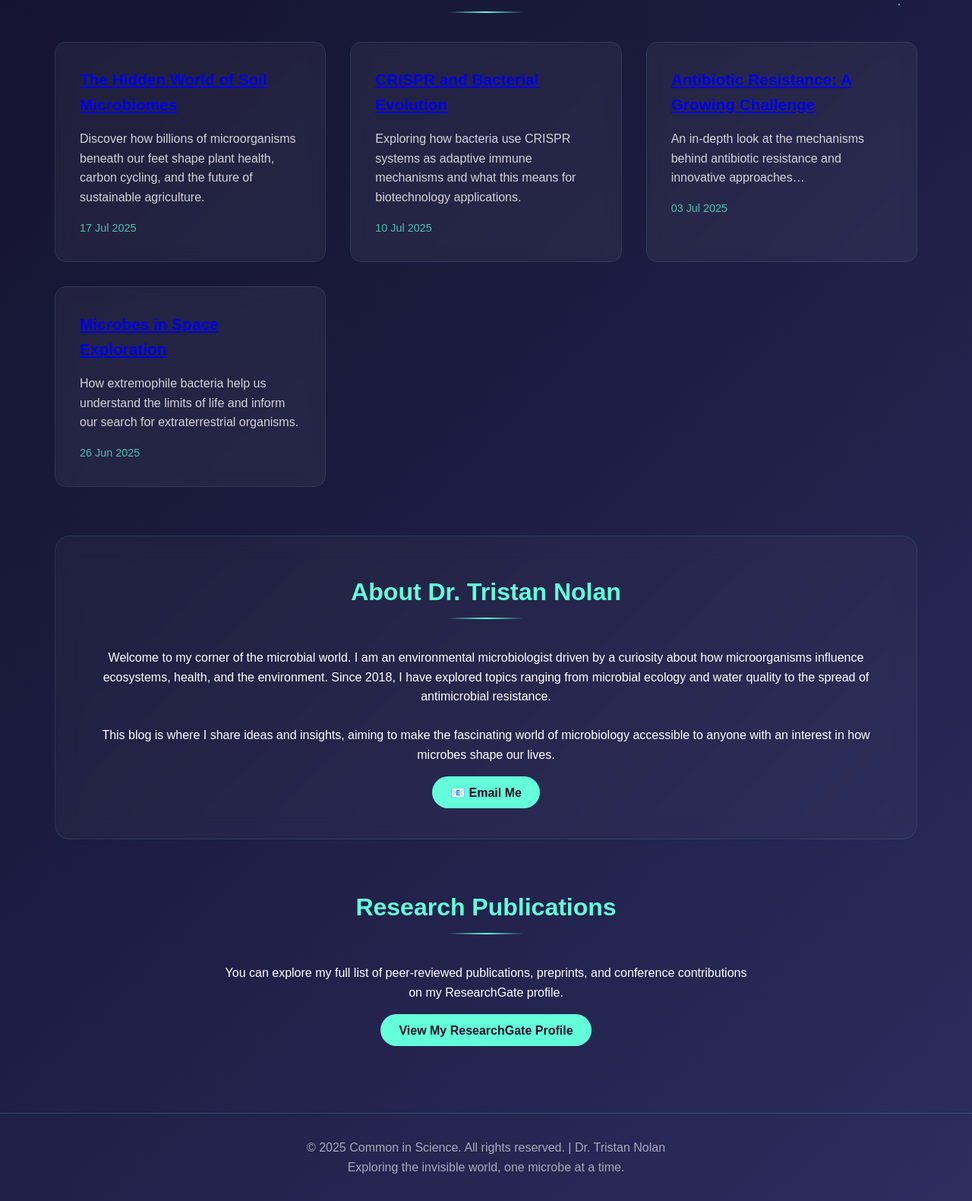
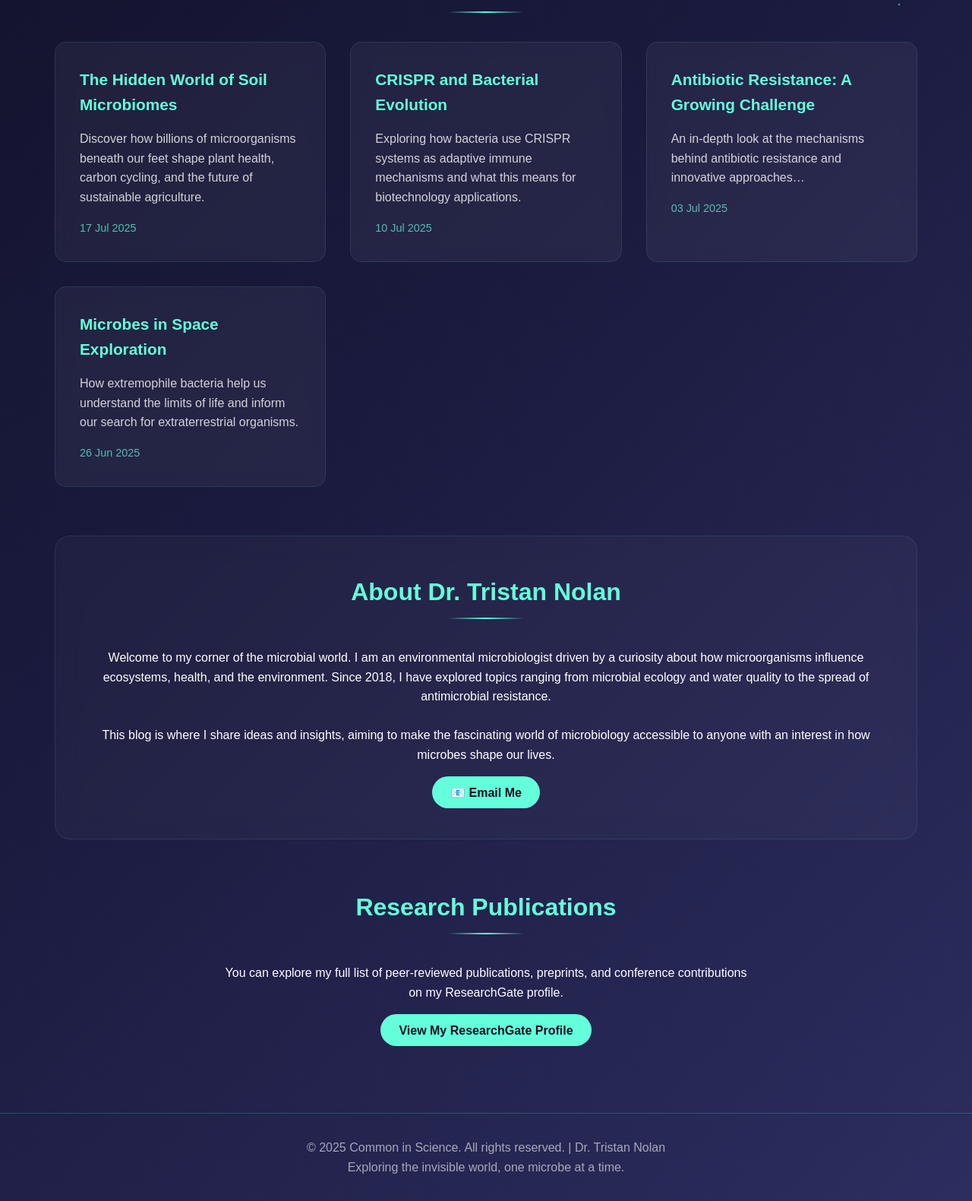
Before and after one commit to TrisNolan/trisnolan.github.io, a Jekyll site: the page built from index.md, in a window 1280 px wide. Shown: the part 879-2460 px from the top of the page at 76% size. Built offline with Jekyll 4.4.1, drawn with Linux system fonts in a browser that asks for light colours.

Commit message:
Update default.html

```diff
--- a/_layouts/default.html
+++ b/_layouts/default.html
@@ -61,8 +61,19 @@
     .blog-grid{display:grid;grid-template-columns:repeat(auto-fit,minmax(350px,1fr));gap:2rem;margin-top:2rem}
     .blog-card{background:rgba(255,255,255,.05);border-radius:15px;padding:2rem;backdrop-filter:blur(10px);border:1px solid rgba(100,255,218,.1);transition:all .3s ease}
     body.light-mode .blog-card{background:rgba(0,0,0,.05);border:1px solid rgba(0,0,0,.1)}
-    .blog-card h3{color:#bb86fc;margin-bottom:1rem;font-size:1.3rem;transition:color .4s}
-    body.light-mode .blog-card h3{color:#6a0dad}
+    .blog-card h3{margin-bottom:1rem;font-size:1.3rem;transition:color .4s}
+
+    /* Make all post title links aqua, always */
+    .blog-card h3 a{
+      color:#64ffda;
+      text-decoration:none;
+      transition:color .2s ease,text-shadow .2s ease
+    }
+    .blog-card h3 a:visited{color:#64ffda}
+    .blog-card h3 a:hover{color:#64ffda;text-shadow:0 0 6px rgba(100,255,218,.6)}
+    .blog-card h3 a:focus-visible{outline:2px solid #64ffda;outline-offset:2px;border-radius:6px}
+
+    /* Body text inside cards */
     .blog-card p{color:rgba(255,255,255,.8);margin-bottom:1rem;transition:color .4s}
     body.light-mode .blog-card p{color:rgba(0,0,0,.85) !important}
     .blog-meta{font-size:.9rem;color:#64ffda;opacity:.7;transition:color .4s}
```
Also changed, not shown: other parts of _layouts/default.html (+2 -4 lines).
